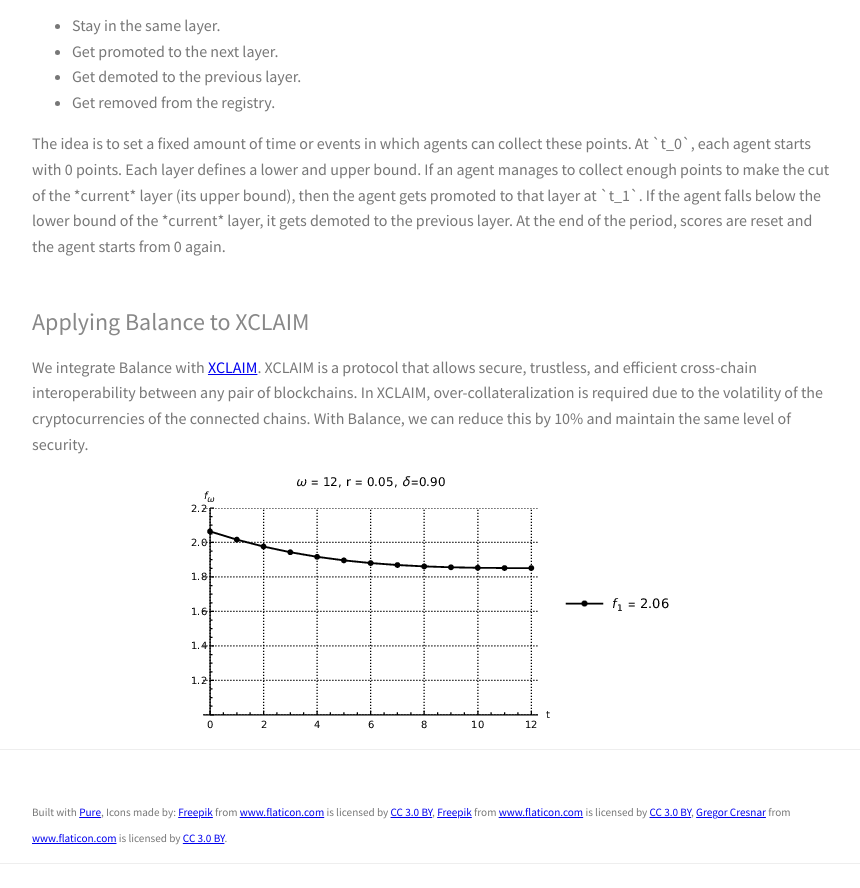
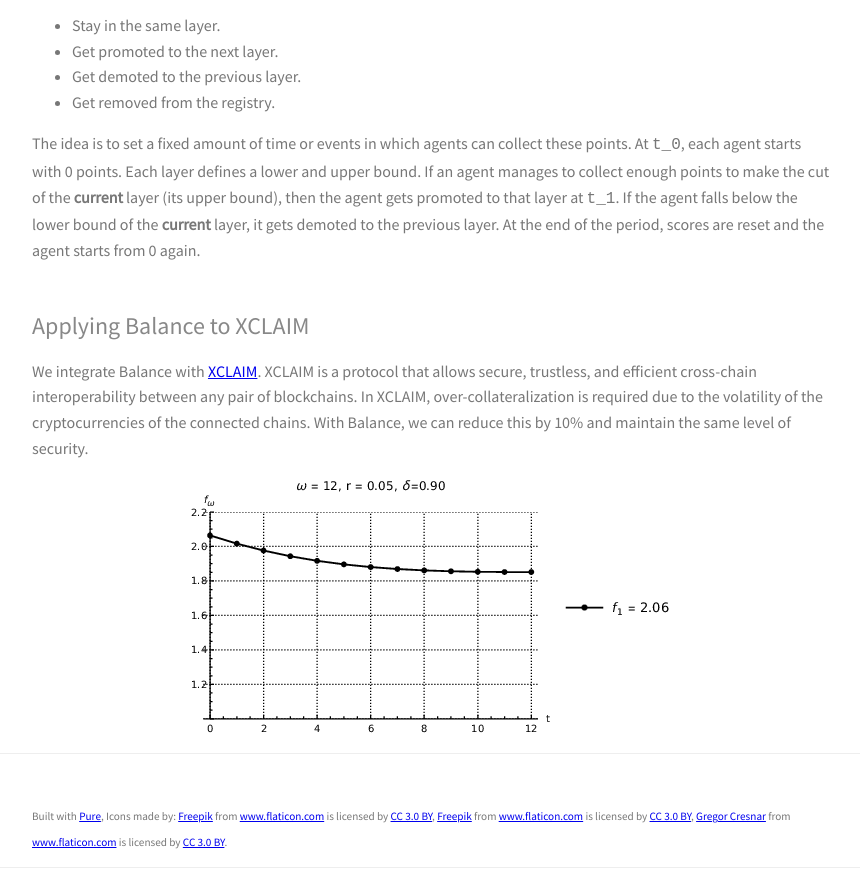
Before and after one commit to nud3l/balance, a website: page docs/index.html in a window 1280 px wide. Shown: the part 3886-4774 px from the top of the page, without its empty margins (208-1068 px from the left). Drawn offline with nearby package versions, Linux system fonts and the light colour scheme.

Commit message:
Formatting

```diff
--- a/docs/index.html
+++ b/docs/index.html
@@ -206,10 +206,10 @@
 
         <p>
             The idea is to set a fixed amount of time or events in which agents can collect these points.
-            At `t_0`, each agent starts with 0 points. Each layer defines a lower and upper bound.
-            If an agent manages to collect enough points to make the cut of the *current* layer (its upper bound), then the agent
-            gets promoted to that layer at `t_1`. If the agent falls below the lower bound of the *current* layer, it gets demoted
-            to the previous layer.
+            At <code>t_0</code>, each agent starts with 0 points. Each layer defines a lower and upper bound.
+            If an agent manages to collect enough points to make the cut of the <b>current</b> layer (its upper bound), then the agent
+            gets promoted to that layer at <code>t_1</code>.
+            If the agent falls below the lower bound of the <b>current</b> layer, it gets demoted to the previous layer.
             At the end of the period, scores are reset and the agent starts from 0 again.
         </p>
 
```
